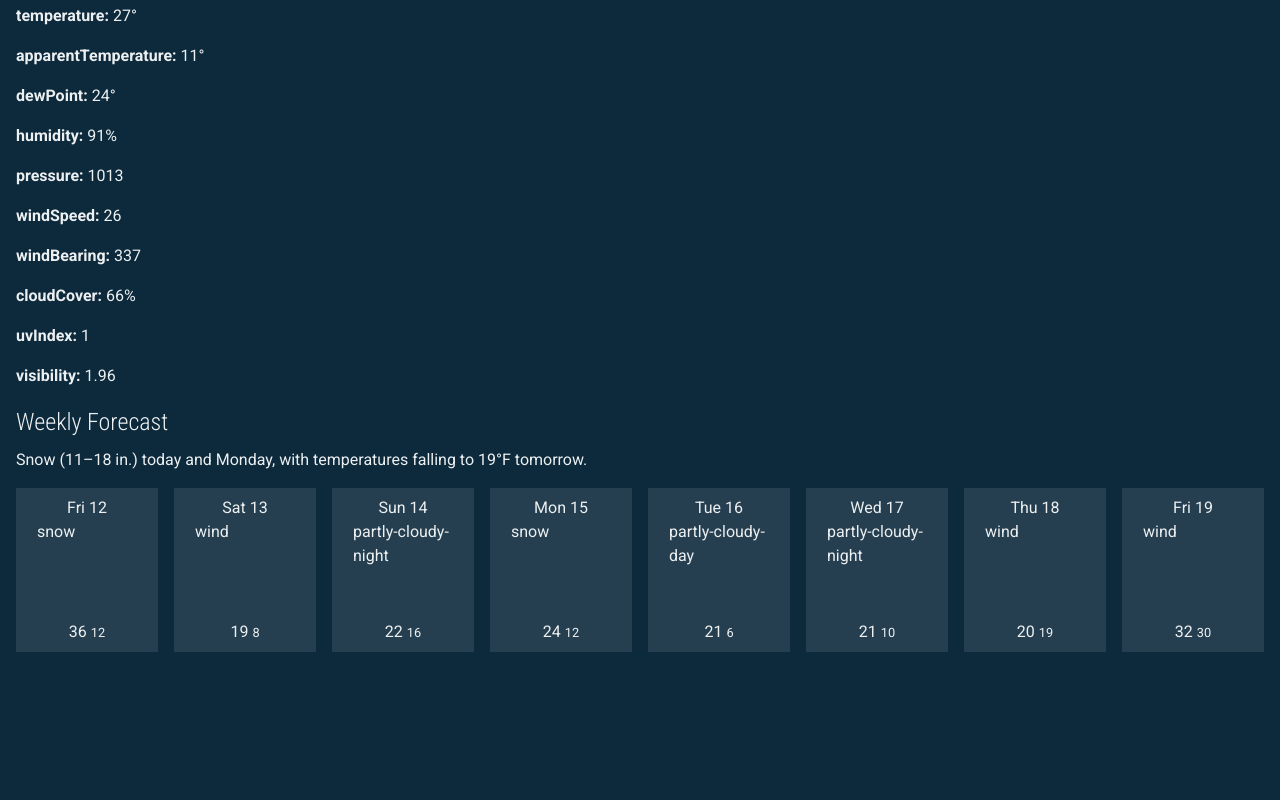
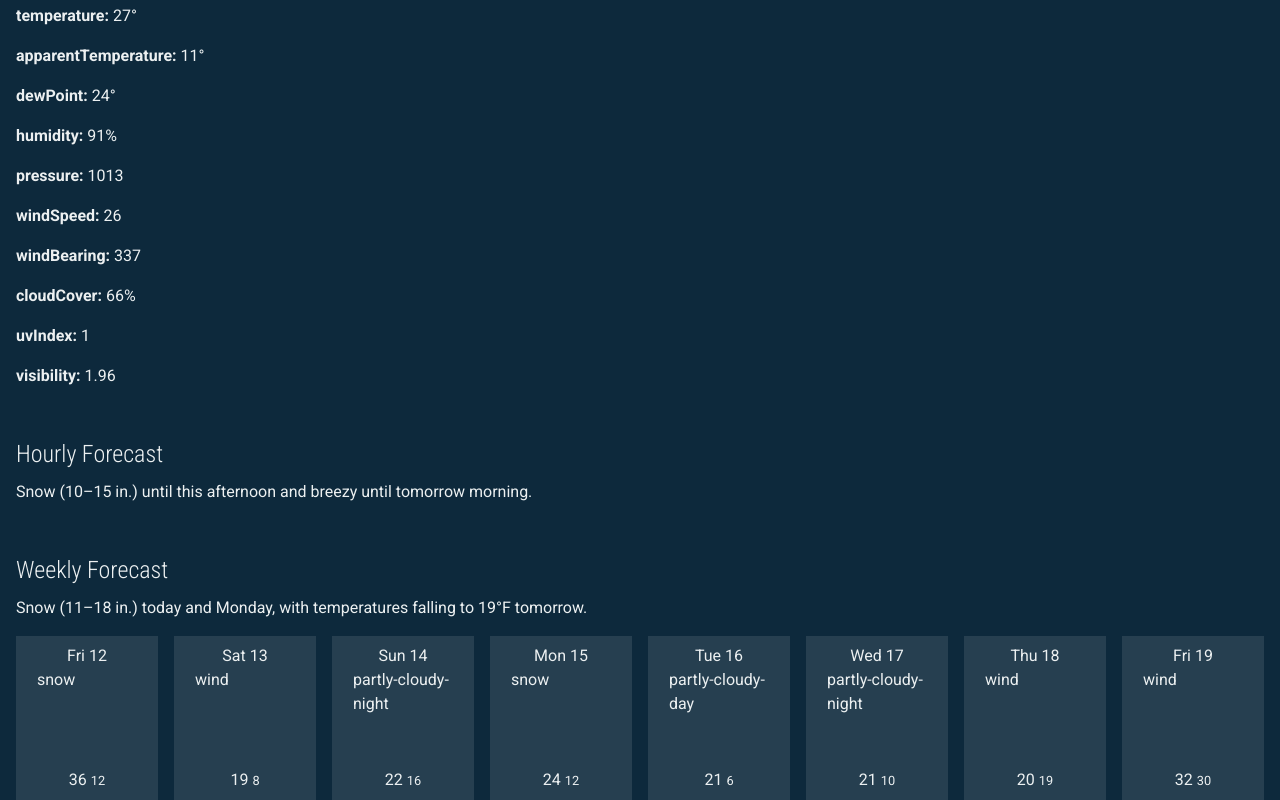
Before and after one commit to jdugdown/weather, a Vue app: page / in a window 1280 px wide. Shown: the part 507-1307 px from the top of the page. Before the commit the page ends 1159 px from the top, so only its background shows below. Built offline with nearby package versions, Linux system fonts and the light colour scheme; a web font is replaced by a local one.

Commit message:
add hourly component

```diff
--- a/src/App.vue
+++ b/src/App.vue
@@ -16,6 +16,7 @@
         </div>
 
         <Currently :forecast="forecast.currently"></Currently>
+        <Hourly :forecast="forecast.hourly"></Hourly>
         <Weekly :forecast="forecast.daily"></Weekly>
       </div>
     </div>
@@ -25,12 +26,14 @@
 <script>
 import axios from 'axios'
 import Currently from './components/Currently'
+import Hourly from './components/Hourly'
 import Weekly from './components/Weekly'
 
 export default {
   name: 'app',
   components: {
     Currently,
+    Hourly,
     Weekly
   },
   data () {
--- /dev/null
+++ b/src/components/Hourly.vue
@@ -0,0 +1,19 @@
+<template>
+  <div class="hourly">
+    <h2>Hourly Forecast</h2>
+    <p>{{ forecast.summary }}</p>
+  </div>
+</template>
+
+<script>
+export default {
+  name: 'Hourly',
+  props: [
+    'forecast',
+  ]
+}
+</script>
+
+<!-- Add "scoped" attribute to limit CSS to this component only -->
+<style lang="scss" scoped>
+</style>
--- a/src/styles/main.scss
+++ b/src/styles/main.scss
@@ -14,6 +14,11 @@
 @import 'partials/messages';
 
 /*--------------------------------------------------------------
+# Hourly
+--------------------------------------------------------------*/
+@import 'partials/hourly';
+
+/*--------------------------------------------------------------
 # Weekly
 --------------------------------------------------------------*/
 @import 'partials/weekly';
--- /dev/null
+++ b/src/styles/partials/_hourly.scss
@@ -0,0 +1,3 @@
+.hourly {
+  margin: 3rem 0;
+}
```
